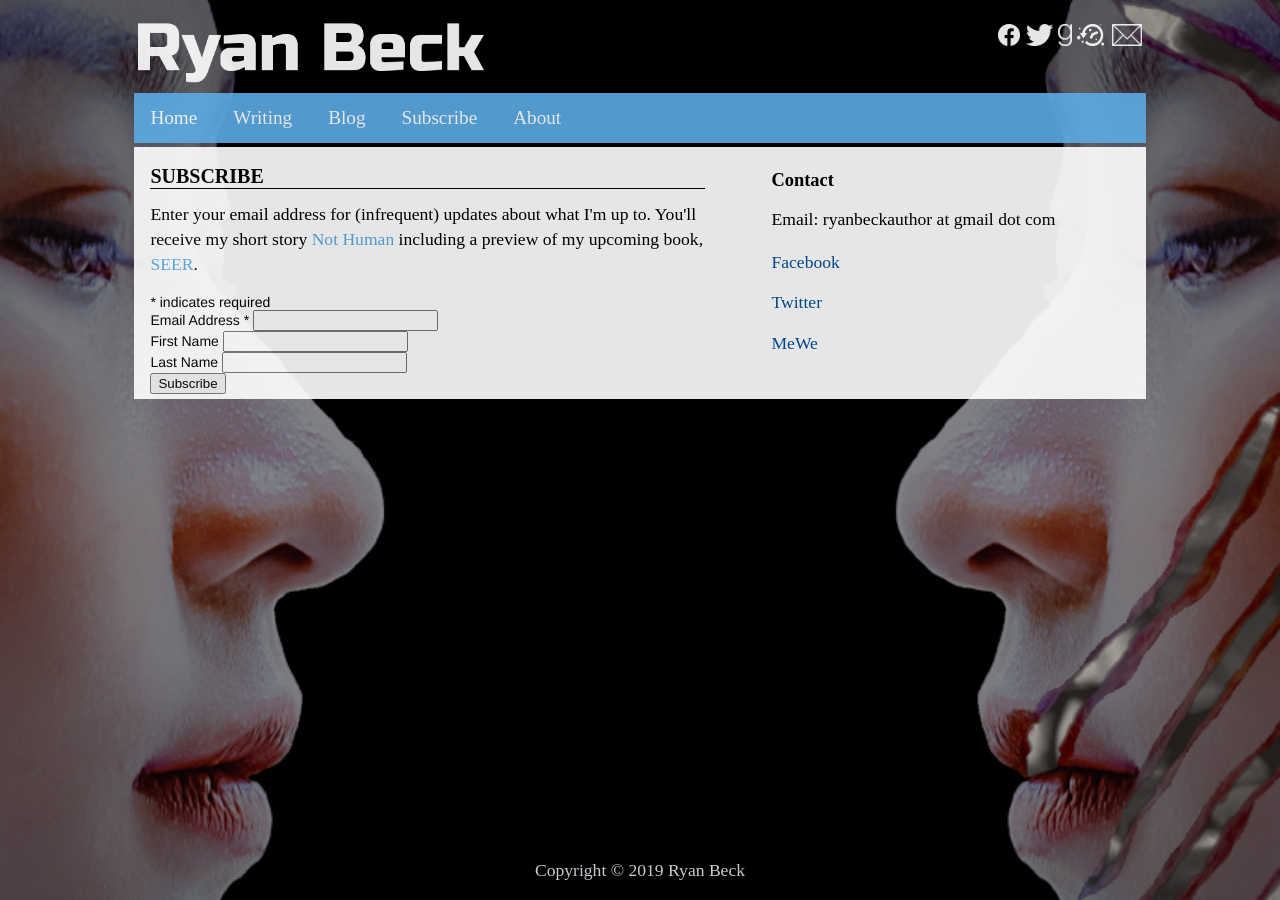
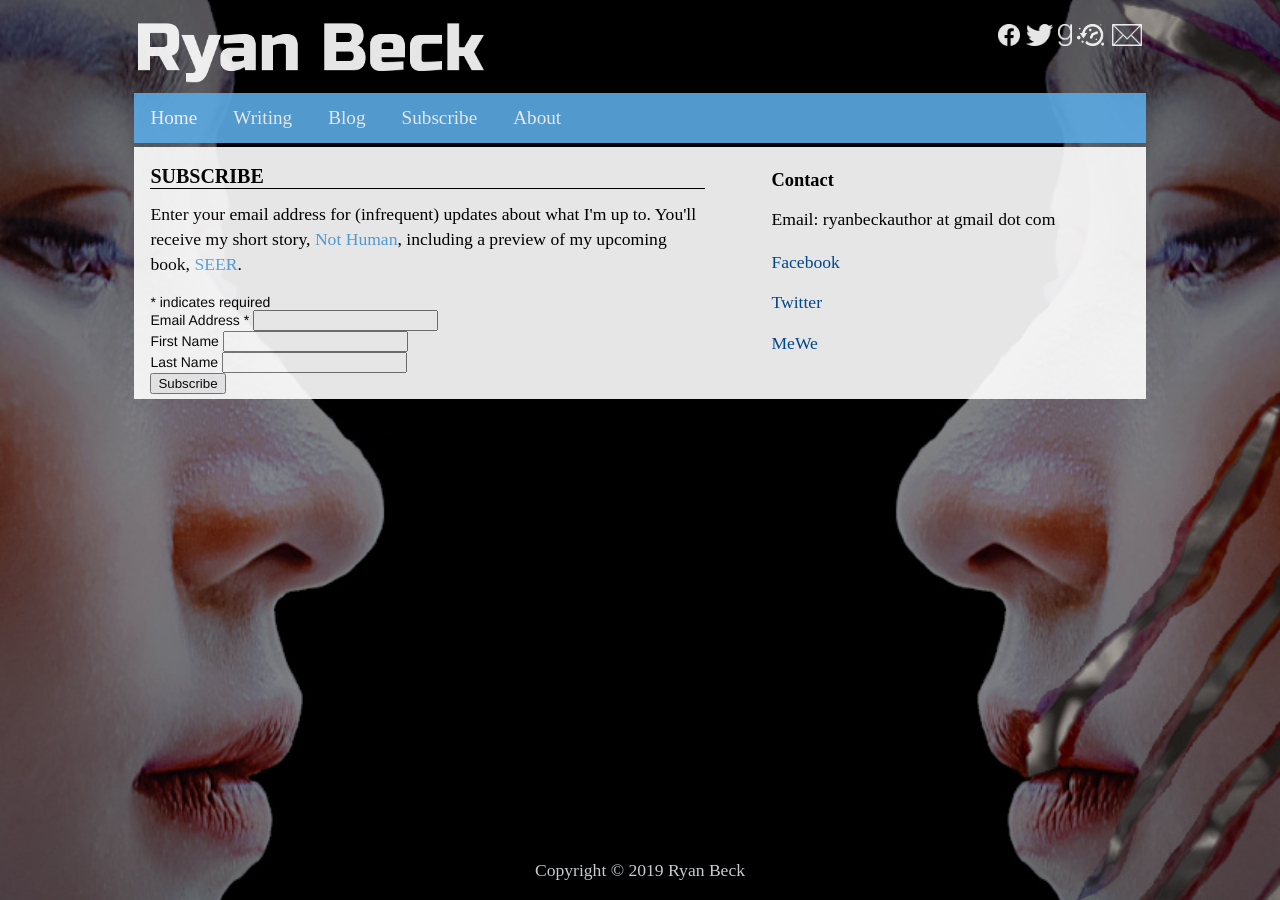
Before and after one commit to ryooan/ryooan.github.io, a Jekyll site: the page built from subscribe.html, in a window 1280 px wide. Built offline with Jekyll 4.4.1, drawn with Linux system fonts in a browser that asks for light colours; comment, search, counter and statistics services are not loaded.

Commit message:
Update subscribe.html

```diff
--- a/subscribe.html
+++ b/subscribe.html
@@ -6,7 +6,7 @@ description: Subscribe to receive email updates from author Ryan Beck.
 <div class="aboutleft">
 	<div class="description">
 		<h1 class="mainheader">SUBSCRIBE</h1>
-		<p>Enter your email address for (infrequent) updates about what I'm up to. You'll receive my short story <span class="workparagraph"><a href="https://www.ryanbeckauthor.com/writing/NotHuman" class="worklinks">Not Human</a></span> including a preview of my upcoming book, <span class="workparagraph"><a href="https://www.ryanbeckauthor.com/writing/SEER" class="worklinks">SEER</a></span>.
+		<p>Enter your email address for (infrequent) updates about what I'm up to. You'll receive my short story, <span class="workparagraph"><a href="https://www.ryanbeckauthor.com/writing/NotHuman" class="worklinks">Not Human</a></span>, including a preview of my upcoming book, <span class="workparagraph"><a href="https://www.ryanbeckauthor.com/writing/SEER" class="worklinks">SEER</a></span>.
 		<!-- Begin Mailchimp Signup Form -->
 		<link href="//cdn-images.mailchimp.com/embedcode/classic-10_7.css" rel="stylesheet" type="text/css">
 		<style type="text/css">
```
